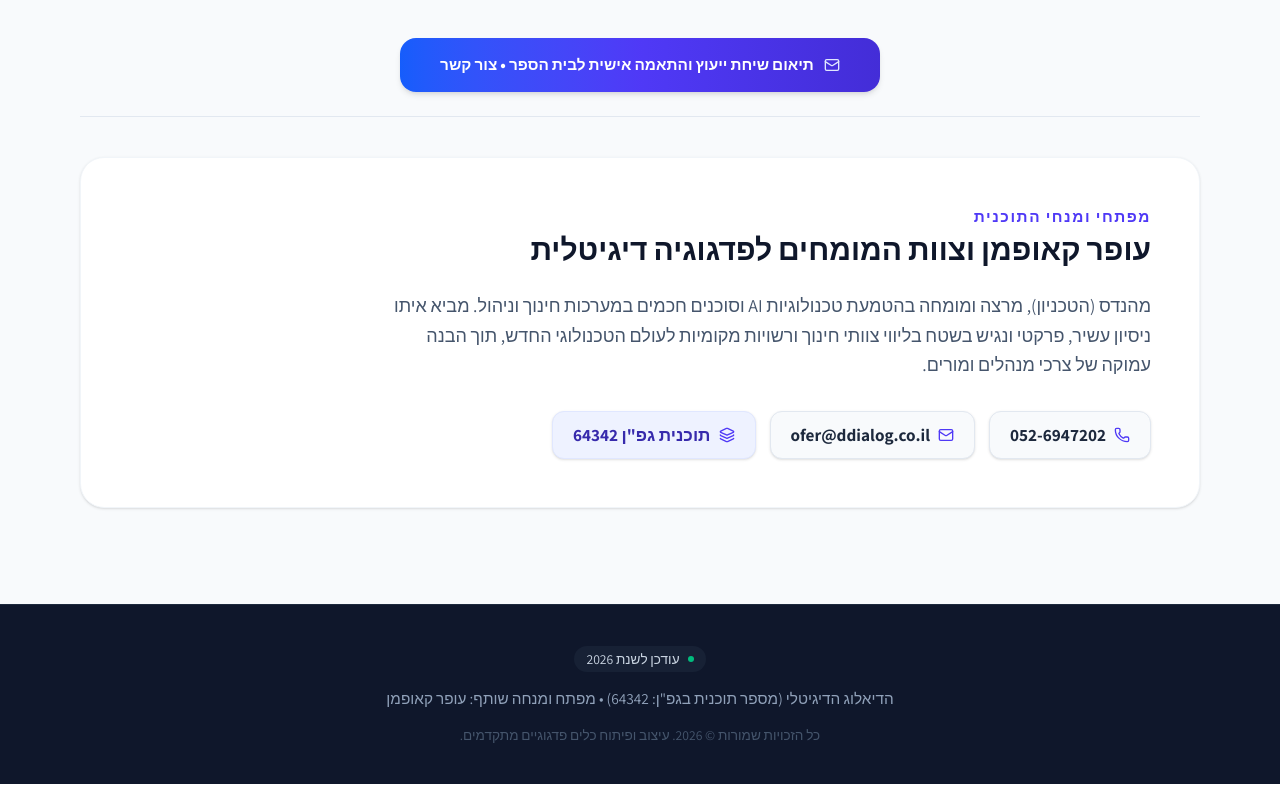
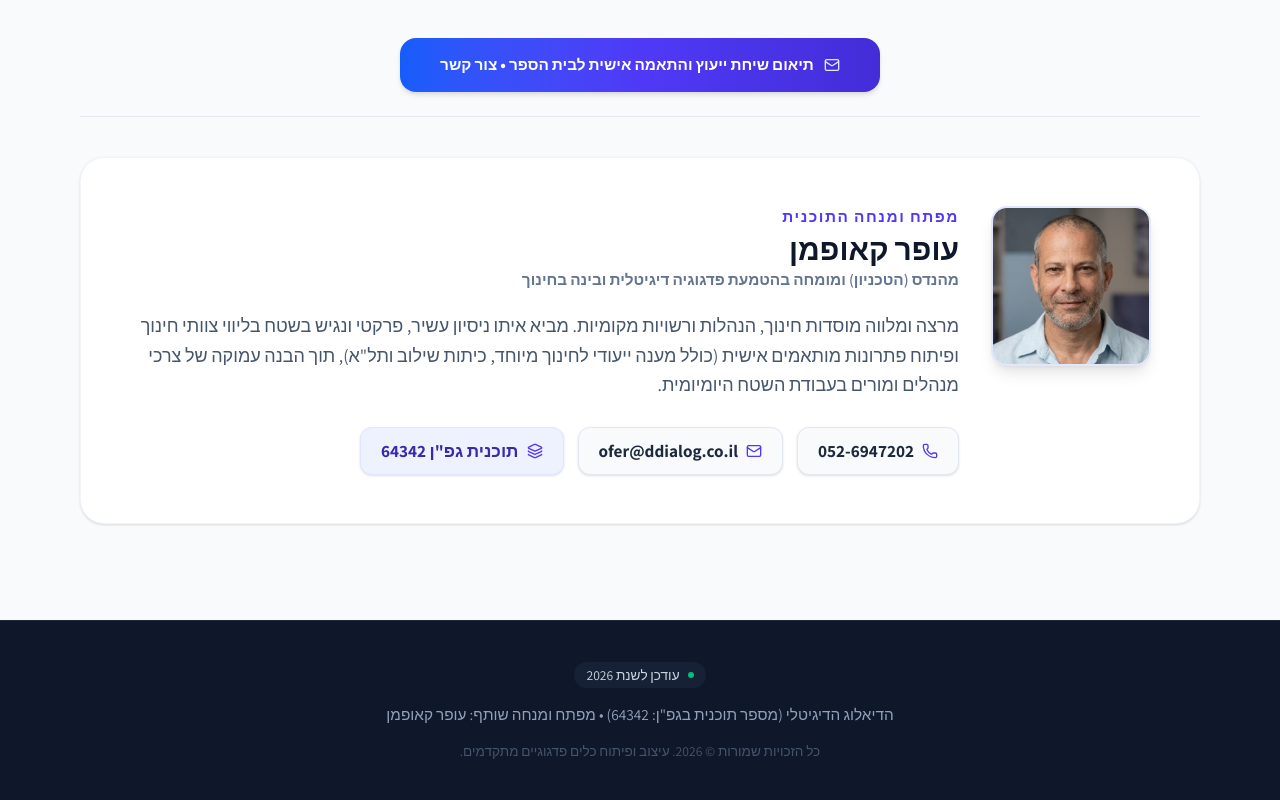
Before and after one commit to ofer-blip/ddialog-landing, a React (Vite) app: page / in a window 1280 px wide. Shown: the part 5680-6480 px from the top of the page. Built offline with nearby package versions, Linux system fonts and the light colour scheme.

Commit message:
feat: add professional Ofer profile portrait with clean studio backdrop into bio section

```diff
--- a/src/App.tsx
+++ b/src/App.tsx
@@ -1362,20 +1362,31 @@ const handleFormSubmit = async (e: React.FormEvent) => {
           <div className="bg-white rounded-3xl p-6 md:p-12 border border-slate-100 shadow-sm relative overflow-hidden">
             <div className="absolute top-0 left-0 w-32 h-32 bg-indigo-50 rounded-br-3xl -z-10 opacity-60"></div>
 
-            <div className="space-y-6 max-w-3xl">
+            <div className="flex flex-col md:flex-row items-center md:items-start gap-8">
+              {/* Profile Image with subtle professional frame */}
+              <div className="w-32 h-32 md:w-40 md:h-40 rounded-2xl overflow-hidden shrink-0 shadow-lg border-2 border-indigo-100 relative bg-slate-100 group">
+                <img
+                  src="/ofer-profile.jpg"
+                  alt="עופר קאופמן"
+                  className="w-full h-full object-cover object-top transition duration-300 group-hover:scale-105"
+                />
+              </div>
+
+              <div className="space-y-5 flex-1 text-center md:text-right">
                 <div>
-                <span className="text-sm font-bold text-indigo-600 uppercase tracking-widest block mb-1">מפתחי ומנחי התוכנית</span>
+                  <span className="text-sm font-bold text-indigo-600 uppercase tracking-widest block mb-1">מפתח ומנחה התוכנית</span>
                   <h4 className="text-2xl md:text-3xl font-extrabold text-slate-900">
-                  עופר קאופמן וצוות המומחים לפדגוגיה דיגיטלית
+                    עופר קאופמן
                   </h4>
+                  <p className="text-sm font-semibold text-slate-500 pt-0.5">מהנדס (הטכניון) ומומחה בהטמעת פדגוגיה דיגיטלית ובינה בחינוך</p>
                 </div>
 
                 <p className="text-base md:text-lg text-slate-600 leading-relaxed">
-                מהנדס (הטכניון), מרצה ומומחה בהטמעת טכנולוגיות AI וסוכנים חכמים במערכות חינוך וניהול. מביא איתו ניסיון עשיר, פרקטי ונגיש בשטח בליווי צוותי חינוך ורשויות מקומיות לעולם הטכנולוגי החדש, תוך הבנה עמוקה של צרכי מנהלים ומורים.
+                  מרצה ומלווה מוסדות חינוך, הנהלות ורשויות מקומיות. מביא איתו ניסיון עשיר, פרקטי ונגיש בשטח בליווי צוותי חינוך ופיתוח פתרונות מותאמים אישית (כולל מענה ייעודי לחינוך מיוחד, כיתות שילוב ותל&quot;א), תוך הבנה עמוקה של צרכי מנהלים ומורים בעבודת השטח היומיומית.
                 </p>
 
                 {/* Direct Action badged communication list */}
-              <div className="flex flex-wrap gap-3.5 pt-2" id="contact_badges">
+                <div className="flex flex-wrap items-center justify-center md:justify-start gap-3.5 pt-2" id="contact_badges">
 
                   {/* Phone dial connection */}
                   <a
@@ -1405,6 +1416,7 @@ const handleFormSubmit = async (e: React.FormEvent) => {
                     </div>
                   </div>
 
+                </div>
               </div>
             </div>
           </div>
```
Also changed, not shown: public/ofer-profile.jpg (added). Lines whose indentation alone changed are shown as unchanged.
